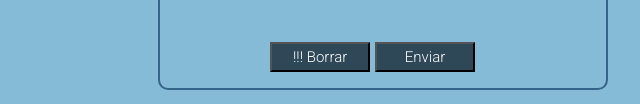
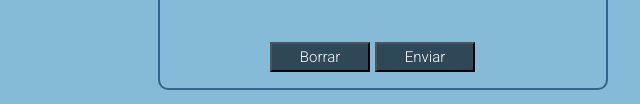
Before and after one commit to tynzer/Guayerd-Proyecto-2, a plain HTML site: page Contacto.html in a window 1280 px wide. Shown: the part 848-952 px from the top of the page, 257-897 px from the left. Drawn offline with Linux system fonts and the light colour scheme.

Commit message:
cambio borrar

```diff
--- a/Contacto.html
+++ b/Contacto.html
@@ -71,7 +71,7 @@
                 <input type="hidden" name="grupo" value="d" />
                 </div>
                 <div class="submit_form">
-                    <input type="reset"  class="btn-reset" value="!!! Borrar"> <!--luis no estaba antes-->
+                    <input type="reset"  class="btn-reset" value="Borrar">
                     <input type="submit" class="btn-submit" value="Enviar">
                 </div>
             </div>
```
